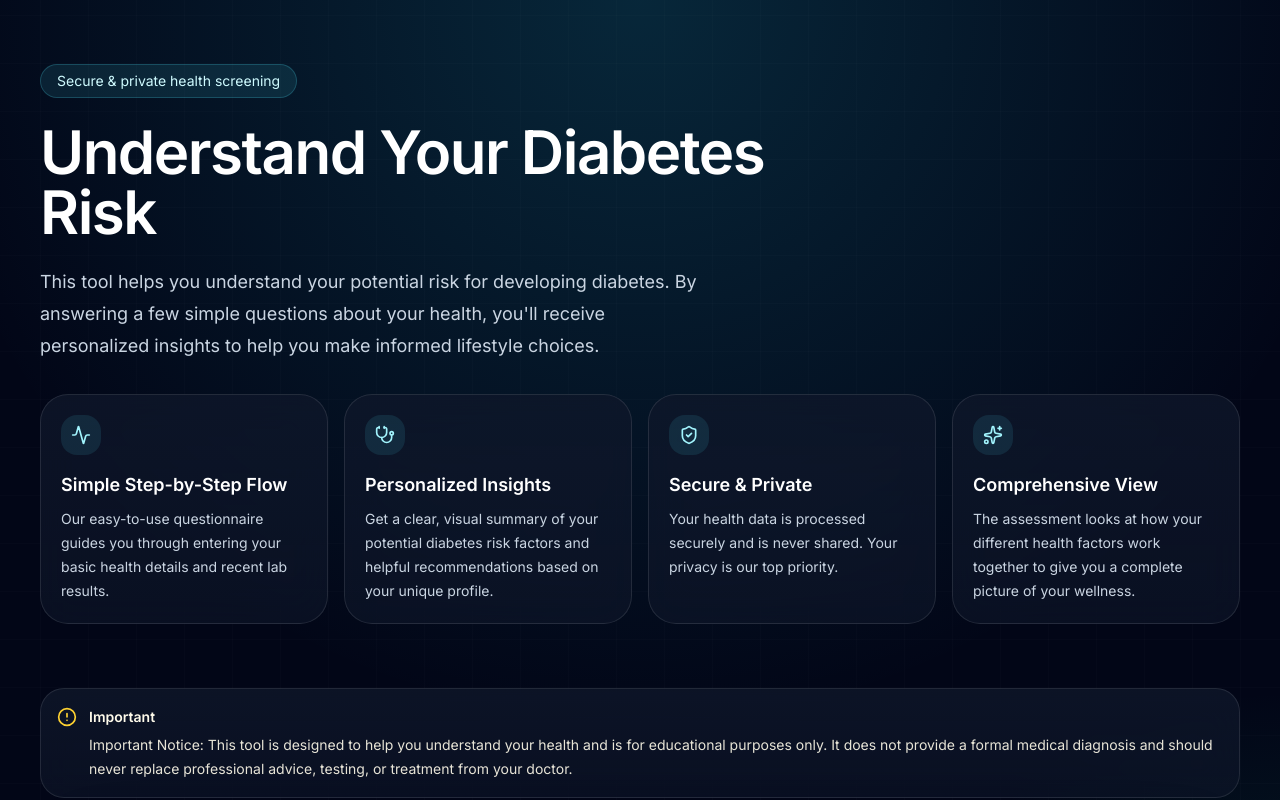
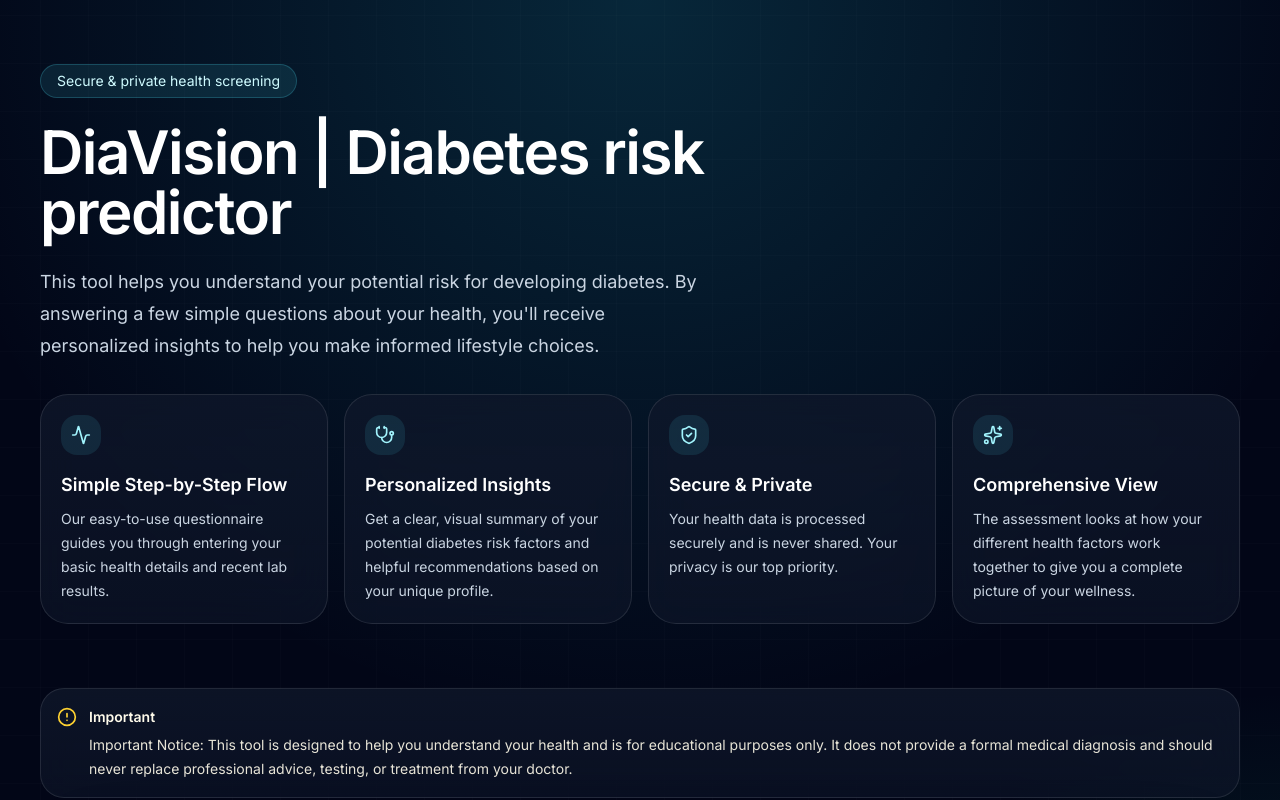
Before and after one commit to Lyowww/diabete-app, a Next.js app: page / in a window 1280 px wide. Shown: the top 800 px of the page. Built offline with nearby package versions, Linux system fonts and the light colour scheme.

Commit message:
new change

```diff
--- a/app/page.tsx
+++ b/app/page.tsx
@@ -37,7 +37,7 @@ export default function HomePage() {
             Secure & private health screening
           </div>
           <h1 className="mt-6 text-4xl font-semibold tracking-tight text-white sm:text-5xl lg:text-6xl">
-            Understand Your Diabetes Risk
+            DiaVision | Diabetes risk predictor
           </h1>
           <p className="mt-6 max-w-2xl text-lg leading-8 text-slate-300">
             This tool helps you understand your potential risk for developing diabetes. By answering a few simple questions about your health, you'll receive personalized insights to help you make informed lifestyle choices.
```
